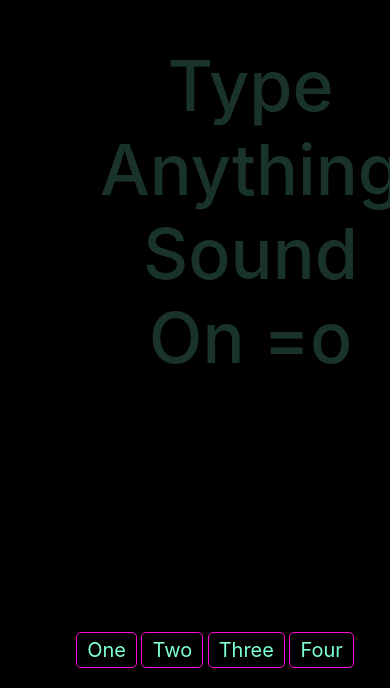
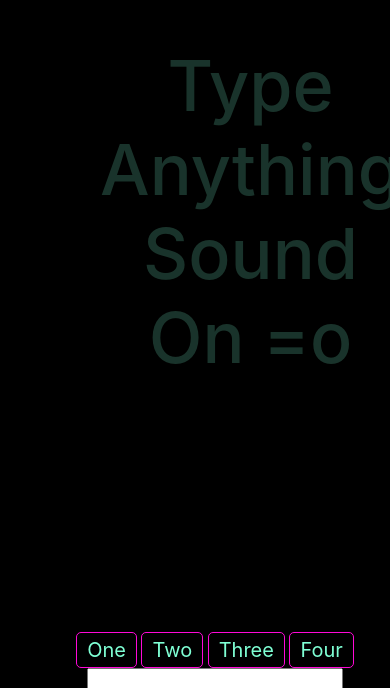
Before and after one commit to mdelbianco9/ColorDance, a plain HTML site: page index.html in a window 390 px wide. Shown: the part 156-844 px from the top of the page. Drawn offline with nearby package versions, Linux system fonts and the light colour scheme.

Commit message:
Added input for mobile

```diff
--- a/index.html
+++ b/index.html
@@ -1,7 +1,7 @@
 <!DOCTYPE html>
 <html>
 <head>
-	<title>Template</title>
+	<title>Sound Dance</title>
 
 	<!-- Google Fonts -->
 	<link href="https://fonts.googleapis.com/css?family=Montserrat|Roboto" rel="stylesheet">
@@ -218,6 +218,7 @@
 		<li><button class="btn1">Two</button></li>
 		<li><button class="btn1">Three</button></li>
 		<li><button class="btn1">Four</button></li>
+		<input type="" name="">
 	</ul>
 	<h6>Type Anything<br>Sound On   =o</h6>
 	<canvas id="myCanvas" resize></canvas>
```
